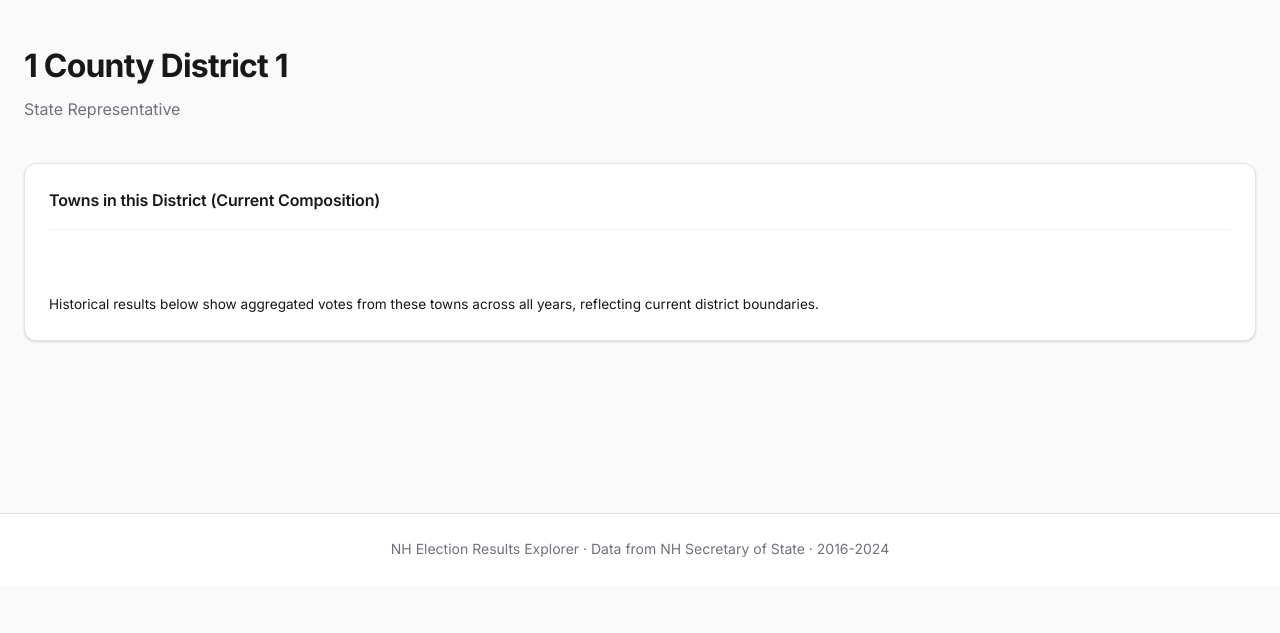
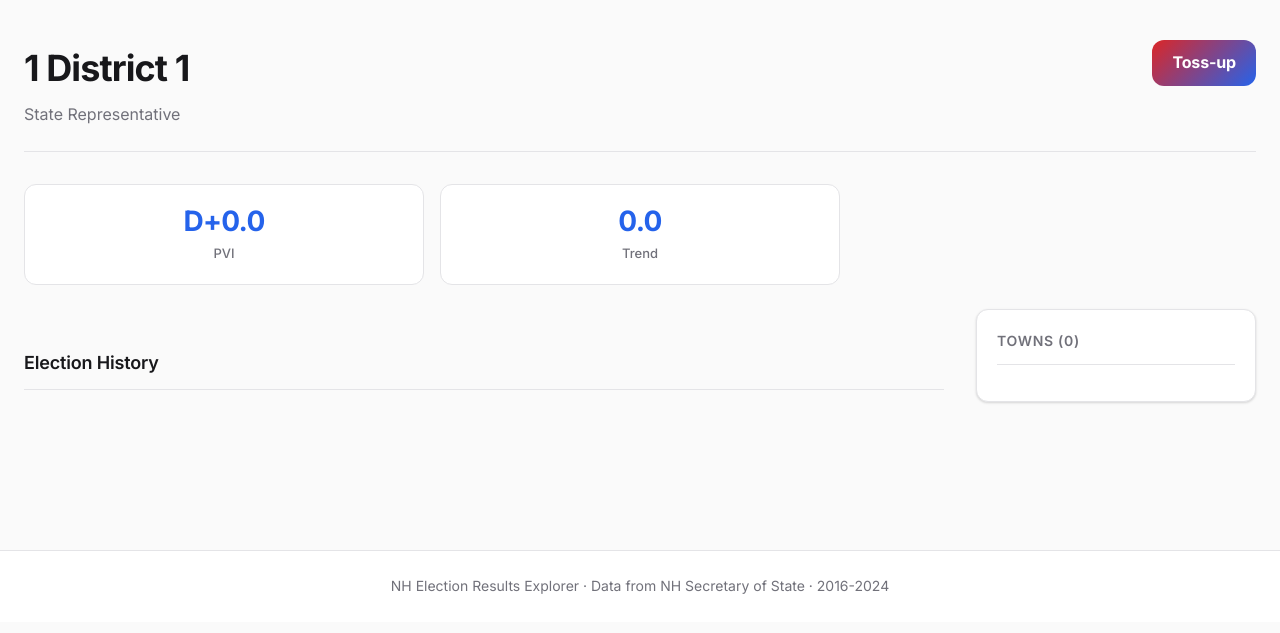
Before and after one commit to cmaidmentnh/nh-election-results, a Flask app: page /district/1/1 in a window 1280 px wide. Shown: the part 65-698 px from the top of the page. Run offline with Flask 3, Linux system fonts and the light colour scheme; data that the repository does not hold is empty.

Commit message:
Redesign district pages with competitiveness ratings and sidebar
- Add PVI and lean classification to district routes
- Show competitiveness rating (Safe R, Lean D, Toss-up, etc.)
- Display PVI, trend, and seat count metrics at top
- Two-column layout with towns in sidebar
- Show margin percentage for each election year
- Unified design matching town and county pages

Co-Authored-By: Claude Opus 4.5 <noreply@anthropic.com>

```diff
--- a/app.py
+++ b/app.py
@@ -114,13 +114,16 @@ def district(county, district):
     info = queries.get_district_info(county, district, office)
     results = queries.get_district_results(county, district, office)
 
+    # Get PVI data for competitiveness
+    pvi = analysis.get_district_pvi(office, district, county)
+    lean = analysis.classify_lean(pvi['current_pvi'])
+
     # Group by year and calculate insights
     by_year = {}
     for r in results:
         year = r['year']
         if year not in by_year:
-            by_year[year] = {'seats': r['seats'], 'candidates': [], 'r_seats': 0, 'd_seats': 0}
-        # Map query keys to template keys
+            by_year[year] = {'seats': r['seats'], 'candidates': [], 'r_seats': 0, 'd_seats': 0, 'r_votes': 0, 'd_votes': 0}
         candidate = {
             'name': r['candidate'],
             'party': r['party'],
@@ -128,15 +131,29 @@ def district(county, district):
             'is_winner': r['is_winner']
         }
         by_year[year]['candidates'].append(candidate)
+        if r['party'] == 'Republican':
+            by_year[year]['r_votes'] += r['total_votes']
+        elif r['party'] == 'Democratic':
+            by_year[year]['d_votes'] += r['total_votes']
         if r['is_winner']:
             if r['party'] == 'Republican':
                 by_year[year]['r_seats'] += 1
             elif r['party'] == 'Democratic':
                 by_year[year]['d_seats'] += 1
 
+    # Calculate margins for each year
+    for year, data in by_year.items():
+        total = data['r_votes'] + data['d_votes']
+        if total > 0:
+            data['margin'] = round((data['r_votes'] - data['d_votes']) / total * 100, 1)
+        else:
+            data['margin'] = 0
+
     return render_template('district.html',
                          info=info,
-                         by_year=by_year)
+                         by_year=by_year,
+                         pvi=pvi,
+                         lean=lean)
 
 
 @app.route('/county/<name>')
@@ -276,22 +293,40 @@ def statewide_district(office, district):
         'towns': queries.get_towns_in_statewide_district(office, district)
     }
 
+    # Get PVI data for competitiveness
+    pvi = analysis.get_district_pvi(office, district)
+    lean = analysis.classify_lean(pvi['current_pvi'])
+
     # Group by year
     by_year = {}
     for r in results:
         year = r['year']
         if year not in by_year:
-            by_year[year] = {'seats': r['seats'], 'candidates': [], 'r_seats': 0, 'd_seats': 0}
+            by_year[year] = {'seats': r['seats'], 'candidates': [], 'r_seats': 0, 'd_seats': 0, 'r_votes': 0, 'd_votes': 0}
         by_year[year]['candidates'].append(r)
+        if r['party'] == 'Republican':
+            by_year[year]['r_votes'] += r['votes']
+        elif r['party'] == 'Democratic':
+            by_year[year]['d_votes'] += r['votes']
         if r['is_winner']:
             if r['party'] == 'Republican':
                 by_year[year]['r_seats'] += 1
             elif r['party'] == 'Democratic':
                 by_year[year]['d_seats'] += 1
 
+    # Calculate margins for each year
+    for year, data in by_year.items():
+        total = data['r_votes'] + data['d_votes']
+        if total > 0:
+            data['margin'] = round((data['r_votes'] - data['d_votes']) / total * 100, 1)
+        else:
+            data['margin'] = 0
+
     return render_template('statewide_district.html',
                          info=info,
-                         by_year=by_year)
+                         by_year=by_year,
+                         pvi=pvi,
+                         lean=lean)
 
 
 if __name__ == '__main__':
--- a/templates/district.html
+++ b/templates/district.html
@@ -3,64 +3,91 @@
 {% block title %}{{ info.county }} District {{ info.district }} - NH Election Results{% endblock %}
 
 {% block content %}
-<div class="page-header">
-    <h1>{{ info.county }} County District {{ info.district }}</h1>
-    {% if info.seats > 1 %}
-    <p class="subtitle">{{ info.office }} &middot; {{ info.seats }} seats</p>
-    {% else %}
-    <p class="subtitle">{{ info.office }}</p>
+<!-- District Header -->
+<div class="town-header">
+    <div class="town-info">
+        <h1>{{ info.county }} District {{ info.district }}</h1>
+        <p class="subtitle">{{ info.office }}{% if info.seats > 1 %} &middot; {{ info.seats }} seats{% endif %}</p>
+    </div>
+    <div class="town-lean {% if 'R' in lean %}republican{% elif 'D' in lean %}democrat{% else %}swing{% endif %}">
+        {{ lean }}
+    </div>
+</div>
+
+<!-- Key Metrics -->
+<div class="metrics-row" style="grid-template-columns: repeat(3, 1fr);">
+    <div class="metric">
+        <div class="metric-value {% if pvi.current_pvi > 0 %}r{% else %}d{% endif %}">
+            {% if pvi.current_pvi > 0 %}R+{% else %}D+{% endif %}{{ "%.1f"|format(pvi.current_pvi|abs) }}
+        </div>
+        <div class="metric-label">PVI</div>
+    </div>
+    <div class="metric">
+        <div class="metric-value {% if pvi.trend > 0 %}r{% else %}d{% endif %}">
+            {% if pvi.trend > 0 %}+{% endif %}{{ "%.1f"|format(pvi.trend) }}
+        </div>
+        <div class="metric-label">Trend</div>
+    </div>
+    {% if by_year %}
+    {% set latest = by_year.keys()|list|sort|last %}
+    <div class="metric">
+        <div class="metric-value">
+            <span class="r">{{ by_year[latest].r_seats }}</span>-<span class="d">{{ by_year[latest].d_seats }}</span>
+        </div>
+        <div class="metric-label">{{ latest }} Seats</div>
+    </div>
     {% endif %}
 </div>
 
-<!-- Towns in District -->
-<div class="card" style="margin-bottom: 32px;">
+<!-- Two Column Layout -->
+<div class="county-layout">
+    <!-- Main Content -->
+    <div class="county-main">
+        <!-- Election History -->
+        <h2 class="section-title">Election History</h2>
+
+        {% for year in by_year.keys()|sort(reverse=true) %}
+        {% set data = by_year[year] %}
+        <div class="card" style="margin-bottom: 16px;">
             <div class="card-header">
-        <span class="card-title">Towns in this District (Current Composition)</span>
+                <div style="display: flex; align-items: center; gap: 16px;">
+                    <span class="year-badge">{{ year }}</span>
+                    <span style="font-weight: 600;">
+                        <span class="r">{{ data.r_seats }}R</span> - <span class="d">{{ data.d_seats }}D</span>
+                    </span>
                 </div>
-    <div class="town-list">
-        {% for town in info.towns %}
-        <a href="{{ url_for('town', name=town) }}" class="town-chip">{{ town }}</a>
-        {% endfor %}
+                <div class="race-margin {% if data.margin > 0 %}r{% else %}d{% endif %}">
+                    {% if data.margin > 0 %}R+{% else %}D+{% endif %}{{ "%.1f"|format(data.margin|abs) }}%
                 </div>
-    <p style="font-size: 0.85rem; color: var(--text-secondary); margin: 12px 0 0 0;">
-        Historical results below show aggregated votes from these towns across all years, reflecting current district boundaries.
-    </p>
             </div>
 
-<!-- Results by Year -->
-{% for year in by_year.keys()|sort(reverse=true) %}
-{% set year_data = by_year[year] %}
-<div class="year-section fade-in">
-    <div class="year-header">
-        <span class="year-badge">{{ year }}</span>
-        {% set r_winners = year_data.candidates|selectattr('is_winner')|selectattr('party', 'equalto', 'Republican')|list|length %}
-        {% set d_winners = year_data.candidates|selectattr('is_winner')|selectattr('party', 'equalto', 'Democratic')|list|length %}
-        <span style="font-size: 1.1rem;">
-            <span style="color: var(--republican); font-weight: 600;">{{ r_winners }}R</span>
-            -
-            <span style="color: var(--democrat); font-weight: 600;">{{ d_winners }}D</span>
-        </span>
-    </div>
-
-    <div class="race-group">
-        {% for candidate in year_data.candidates %}
-        <div class="candidate-row {{ 'winner' if candidate.is_winner else '' }}">
+            <div class="candidates-list">
+                {% for candidate in data.candidates %}
+                <div class="candidate-item {% if candidate.is_winner %}winner{% endif %}">
                     <span class="candidate-name">
                         {{ candidate.name }}
-                {% if candidate.is_winner %}
-                <span class="winner-badge">Winner</span>
-                {% endif %}
+                        {% if candidate.is_winner %}<span class="winner-mark">W</span>{% endif %}
                     </span>
-            <span class="candidate-party">
-                <span class="party-badge {{ candidate.party|lower if candidate.party else 'other' }}">
-                    {{ candidate.party or 'Unknown' }}
-                </span>
-            </span>
+                    <span class="candidate-party {{ candidate.party|lower if candidate.party else '' }}">{{ candidate.party or '-' }}</span>
                     <span class="candidate-votes">{{ "{:,}".format(candidate.votes) }}</span>
                 </div>
                 {% endfor %}
             </div>
         </div>
         {% endfor %}
+    </div>
+
+    <!-- Towns Sidebar -->
+    <aside class="county-sidebar">
+        <div class="sidebar-card">
+            <h3 class="sidebar-title">Towns ({{ info.towns|length }})</h3>
+            <ul class="town-sidebar-list">
+                {% for town in info.towns %}
+                <li><a href="{{ url_for('town', name=town) }}">{{ town }}</a></li>
+                {% endfor %}
+            </ul>
+        </div>
+    </aside>
+</div>
 
 {% endblock %}
```
Also changed, not shown: templates/statewide_district.html (+69 -20 lines). Lines whose indentation alone changed are shown as unchanged.
